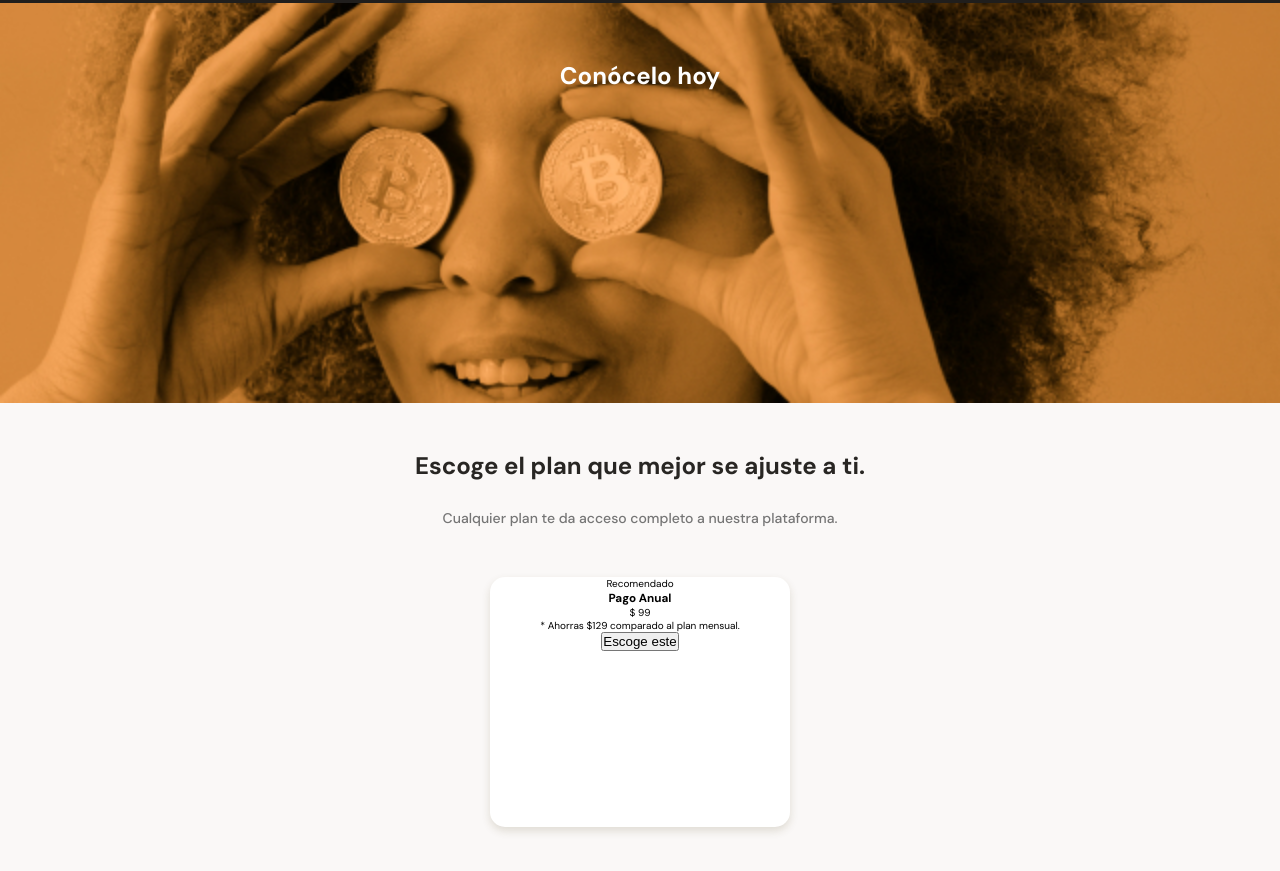
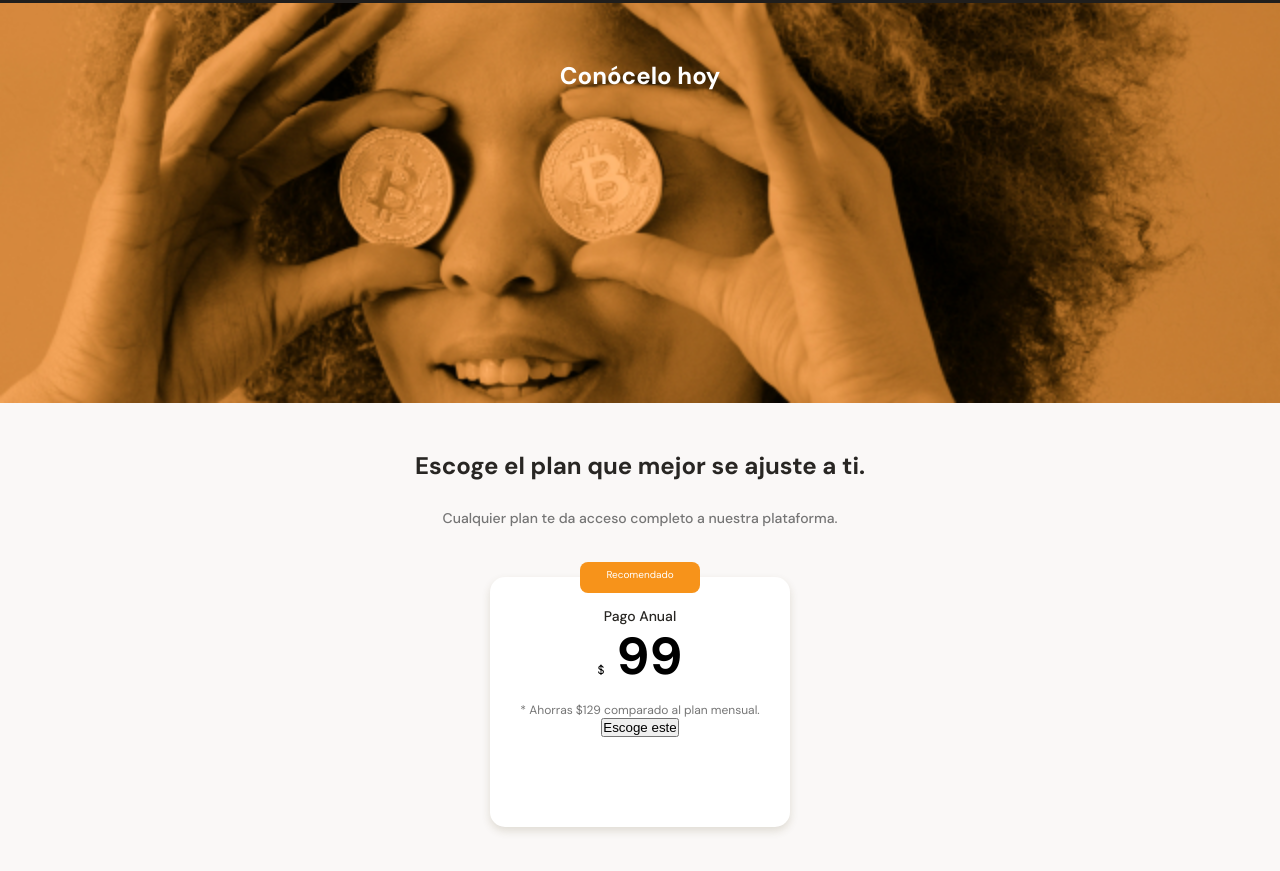
Before and after one commit to Gabuhazi/MobileFirst, a plain HTML site: page index.html in a window 1280 px wide. Shown: the part 1987-2858 px from the top of the page. Drawn offline with Linux system fonts and the light colour scheme.

Commit message:
detallando estilos en tarjetas de planes

```diff
--- a/style.css
+++ b/style.css
@@ -420,5 +420,45 @@ border-radius: 0 0 0 15px;
     border-radius: 15px;
     box-shadow: 0 4px 8px rgba(89, 73, 30, 0.16);
 
+}
+
+.recommended {
+    position: absolute;
+    width: 120px;
+    height: 31px;
+    top: -15px;
+    left:calc(50% - 60px);
+    background-color: var(--bitcoin-orange);
+    border-radius: 8px;
+    color: var(--just-white);
+    padding: 6px;
 
 }
+
+.plan-card--title {
+    padding-top: 30px;
+    font-size: 1.4rem;
+    font-weight: 500;
+    line-height: 1.8rem;
+    color: var(--black);
+
+}
+
+.plan-card--price {
+    padding: 5px 0;
+    font-size: 5.2rem;
+    font-weight: bold;
+    line-height: 5.3rem;
+    color: black;
+
+}
+
+.plan-card--price span {
+    font-size:  1.2rem;
+    font-weight: 300;
+}
+
+.plan-card--saving {
+    font-size: 1.2rem;
+    color: #757575;
+}
```
